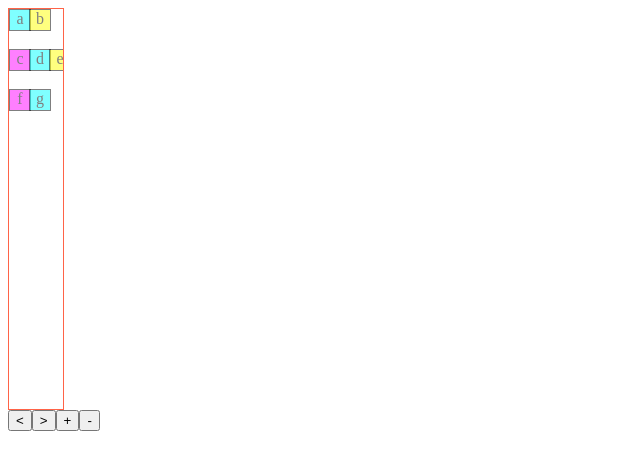
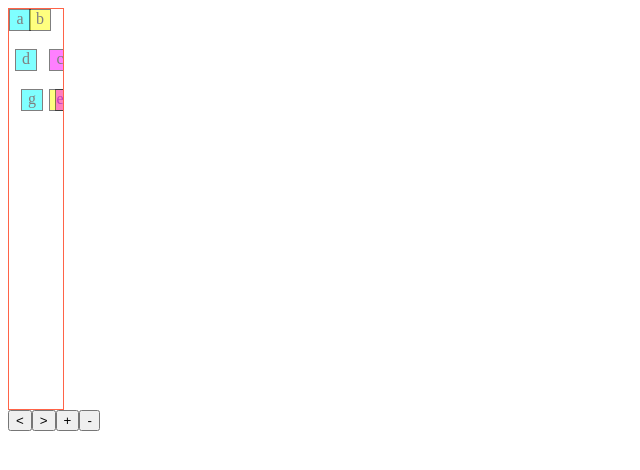
Before and after one commit to mikemajara/react-spring-animated-grid, a React (Create React App) app: page / in a window 1280 px wide. Shown: the top 470 px of the page, without its empty margins (0-640 px from the left). Built offline with nearby package versions, Linux system fonts and the light colour scheme.

Commit message:
topoffset with memory supposedly working

```diff
--- a/src/App.js
+++ b/src/App.js
@@ -135,34 +135,40 @@ export default function App() {
       containerWidth,
       print = false
     ) => {
-      if (!containerWidth) return 0
+      if (!containerWidth) return [0,0]
 
       const leftOffsetRaw = getLeftOffsetRaw(idx);
       const topOffsetRaw = getTopOffsetRaw(idx, containerWidth);
 
-      if (containerWidth < (getPreviousItemsWidthForRow(idx, containerWidth) + getItemWidth(idx))){
+      const piwfr = getPreviousItemsWidthForRow(idx, containerWidth)
+      const iw = getItemWidth(idx)
+
+      if (containerWidth < (piwfr + iw)){
         console.log('%cADDING 1', 'font-weight: bold; color: red')
+      }else{
+        console.log(`containerWidth < (getPreviousItemsWidthForRow(idx, containerWidth) + getItemWidth(idx))`)
+        console.log(`${containerWidth} < (${piwfr} + ${iw})`);
       }
 
       let adjustedTopOffset =
-        containerWidth < (getPreviousItemsWidthForRow(idx, containerWidth) + getItemWidth(idx))
+        containerWidth < (piwfr + iw)
         ? topOffsetRaw + 1
         : topOffsetRaw
 
       adjustedTopOffset = adjustedTopOffset
-        ? topOffsetRaw * (itemHeight + marginY)
+        ? adjustedTopOffset * (itemHeight + marginY)
         : 0
 
       if (print){
         console.log(`%ccalculateTopPx - idx = ${idx}, element: ${elements[idx].key}`, 'font-weight:bold');
-        console.log(`getPreviousItemsWidthForRow(${idx}, ${containerWidth}) = ${getPreviousItemsWidthForRow(idx, containerWidth)}`)
+        console.log(`getPreviousItemsWidthForRow(${idx}, ${containerWidth}) = ${piwfr}`)
         // console.log(`previousItemsWidth = ${getPreviousItemsWidth(idx)}`);
         // console.log(`leftOffsetRaw = ${leftOffsetRaw}`);
         // console.log(`topOffsetRaw = ${topOffsetRaw}`);
         // console.log(`containerWidth = ${containerWidth}`);
       }
 
-      return adjustedTopOffset;
+      return [topOffsetRaw, adjustedTopOffset];
     };
 
     const calculateLeftPx = (
@@ -170,14 +176,14 @@ export default function App() {
       containerWidth,
       print = false
     ) => {
-      if (!containerWidth) return 0
+      if (!containerWidth) return [0,0]
 
       const leftOffsetRaw = getLeftOffsetRaw(idx);
       const topOffsetRaw = getTopOffsetRaw(idx,  containerWidth)
 
       // in how many rows of length (containerWidth - marginX) can I fit
       // all the previous boxes
-      const adjustedLeftOffset =
+      let adjustedLeftOffset =
         getPreviousItemsWidthForRow(idx,  containerWidth)
 
 
@@ -194,13 +200,15 @@ export default function App() {
         // console.log(`containerWidth = ${containerWidth}`);
       }
       // FIXME -> return just one adjustedOffset
-      return (leftOffsetRaw + getItemWidth(idx)) < containerWidth
+      adjustedLeftOffset = (adjustedLeftOffset + getItemWidth(idx)) < containerWidth
         ? leftOffsetRaw % containerWidth
         : adjustedLeftOffset;
+
+      return [leftOffsetRaw, adjustedLeftOffset];
     };
 
     let gridItems = elements.map((el, i) => {
-      const top =
+      const [topRaw, top] =
         calculateTopPx(
           i,
           defaultItemHeight,
@@ -208,19 +216,20 @@ export default function App() {
           gridSize.width,
           true
         );
-      const left =
+      const [leftRaw, left] =
         calculateLeftPx(
           i,
           gridSize.width,
           true
         );
+      console.log(`containerWidth: ${gridSize.width}`)
       const xy = [
         top,
         left
       ]
       updatePosition(i,
-        getTopOffsetRaw(i, containerWidth),
-        getLeftOffsetRaw(i),
+        topRaw,
+        leftRaw,// getLeftOffsetRaw(i),
         top, left)
       const w = clicked.includes(el.key) ? 50 : 20
       // console.log({...el, xy})
```
